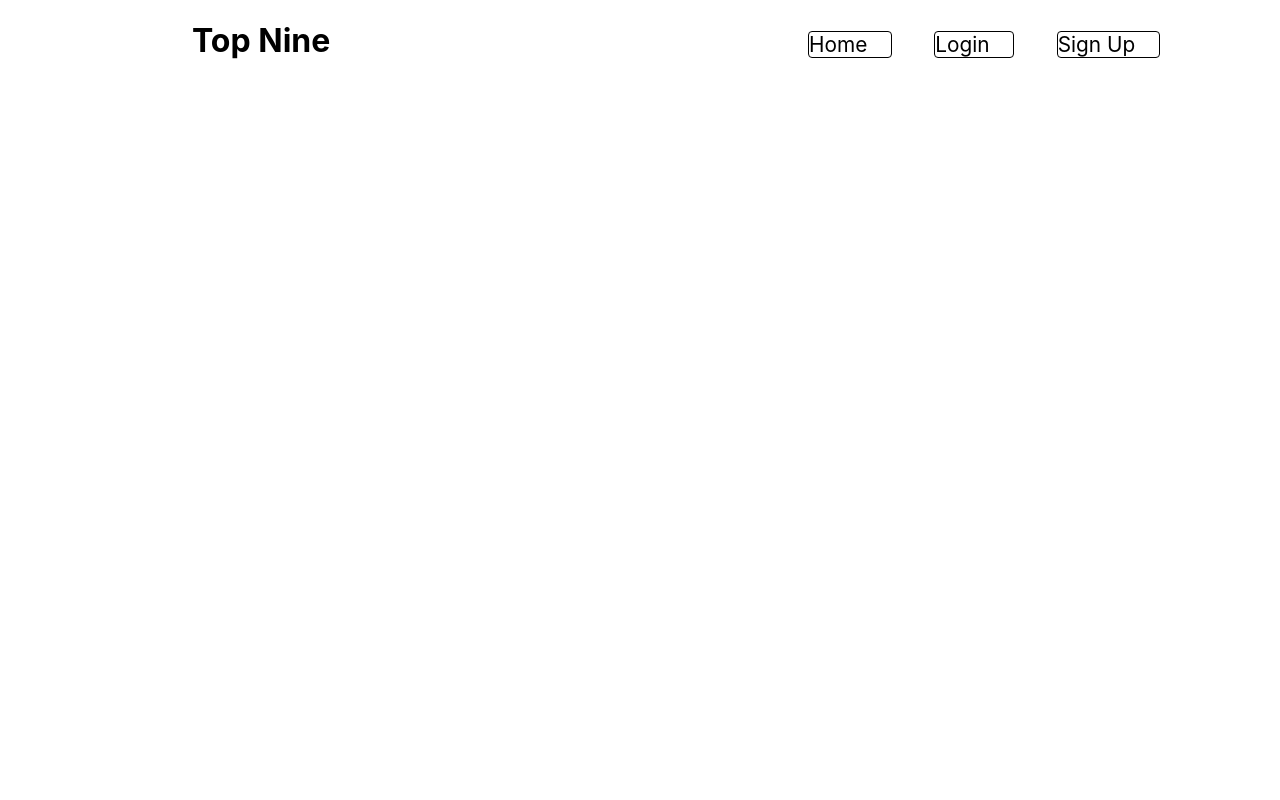
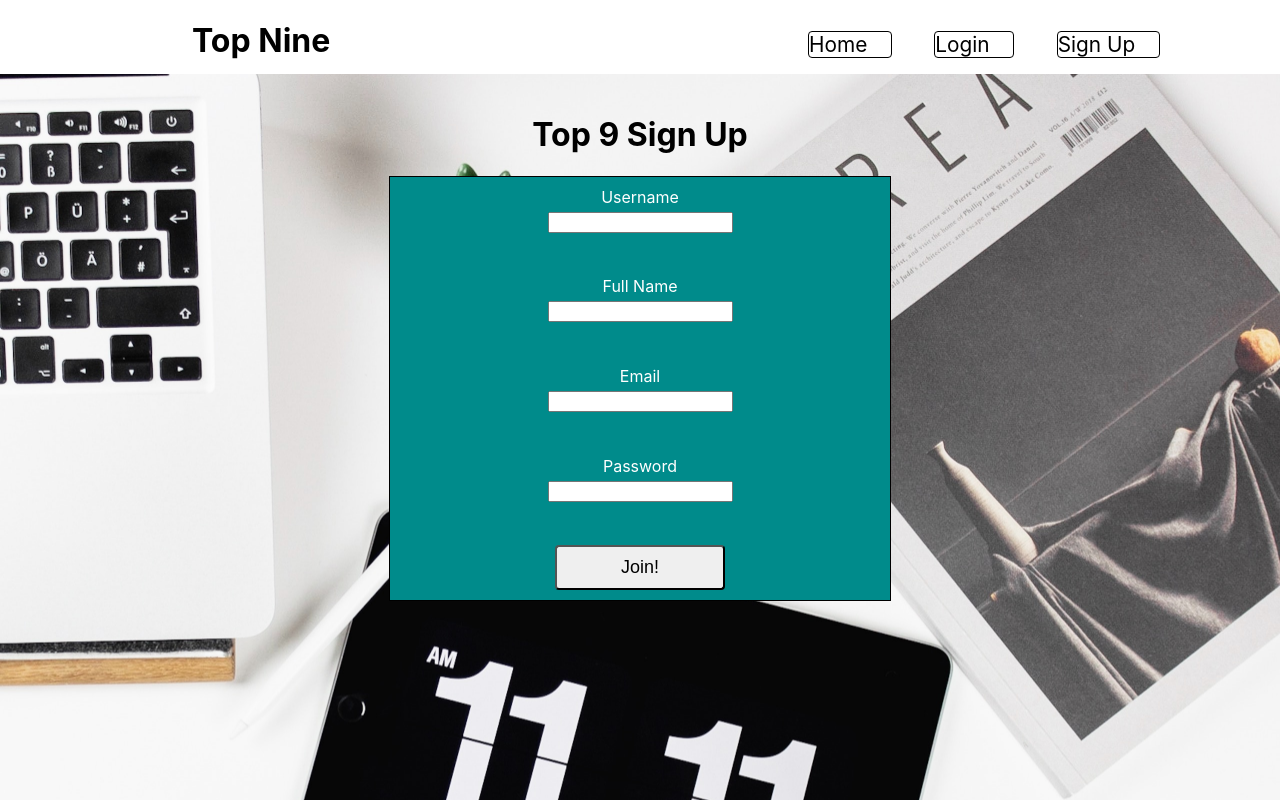
Before and after one commit to buildweek-my-top-nine/Frontend, a React (Create React App) app in the folder top-nine/: page /signup in a window 1280 px wide. Shown: the top 800 px of the page. Built offline with nearby package versions, Linux system fonts and the light colour scheme.

Commit message:
fixing sign up route

```diff
--- a/top-nine/src/App.js
+++ b/top-nine/src/App.js
@@ -28,7 +28,7 @@ function App() {
 
       <Switch>
       <Route exact path ="/login" component = {Login} />
-      <Route exact path='/users/SignUp' component={SignUp} />
+      <Route exact path='/signup' component={SignUp} />
 
       </Switch>
     </div>
```
